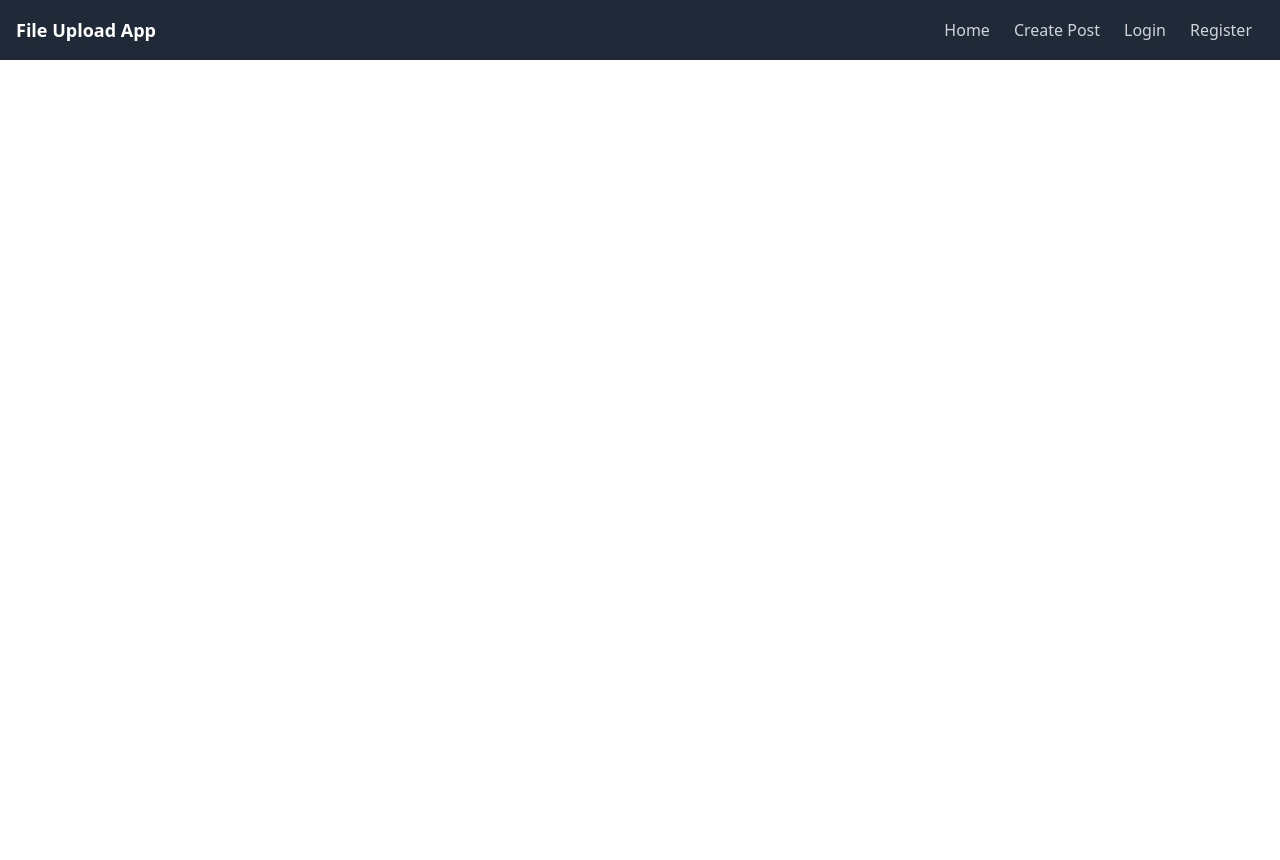
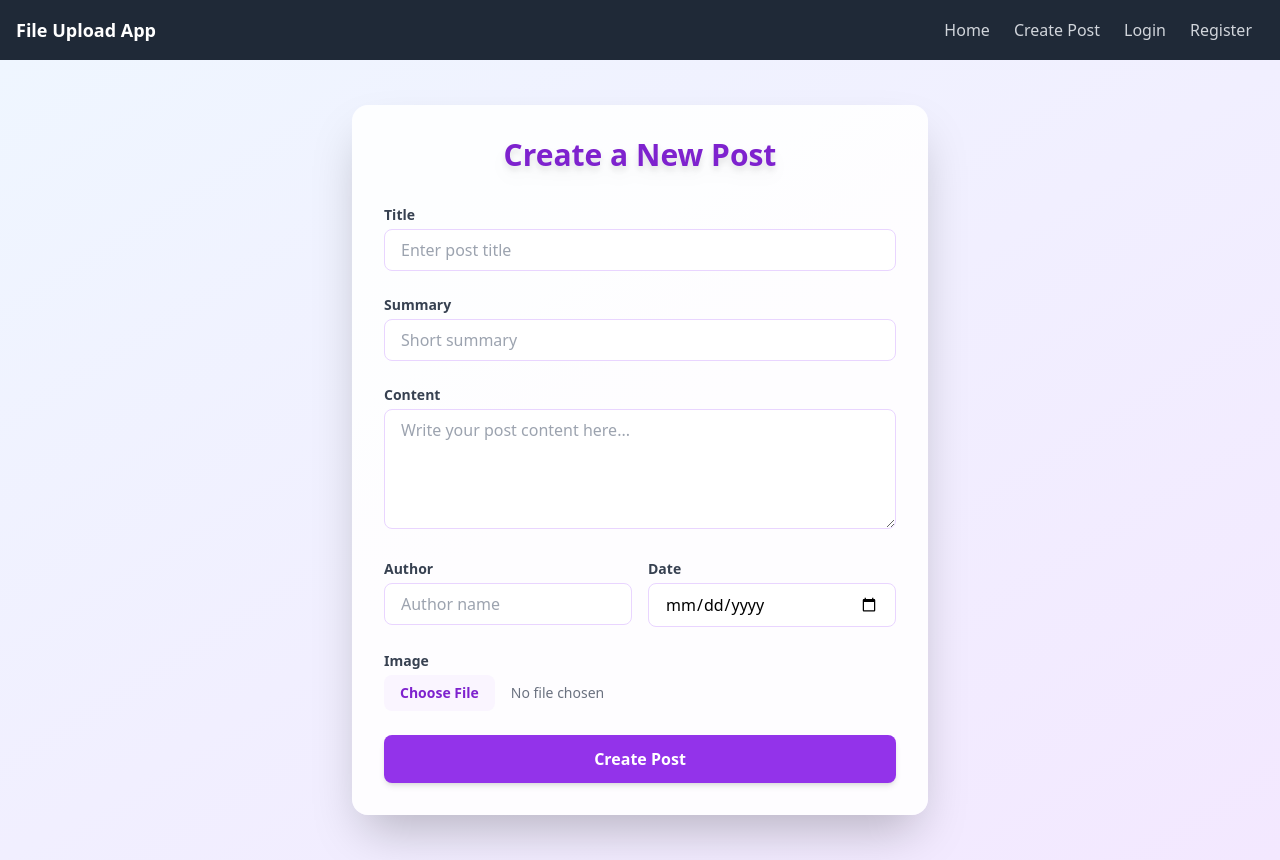
Before and after one commit to sumitksr/BlogApp, a React (Create React App) app in the folder frontend/: page /create in a window 1280 px wide. Before the commit the page ends 800 px from the top, so only its background shows below. Built offline with nearby package versions, Linux system fonts and the light colour scheme.

Commit message:
feat: implement CreatePost component with form handling and improved UI

```diff
--- a/frontend/src/pages/CreatePost.js
+++ b/frontend/src/pages/CreatePost.js
@@ -1,9 +1,112 @@
-import React from 'react'
+import React, { useRef, useState } from 'react';
+import { useNavigate } from 'react-router-dom';
 
 export default function CreatePost() {
+  const imageInputRef = useRef();
+  // navigateing to home page
+  const navigate = useNavigate();
+  const [formData, setFormData] = useState({
+    title: '',
+    summary: '',
+    content: '',
+    author: '',
+    date: '',
+    image: null,
+  });
+
+  function handleChange(e) {
+    const { name, value, type, checked } = e.target;
+    setFormData((prev) => ({
+      ...prev,
+      [name]: type === 'checkbox' ? checked : value,
+    }));
+  }
+
+  function handleSubmit(e) {
+    e.preventDefault();
+    console.log("Form Data Submitted:", formData);
+    alert("Post created successfully!");
+    navigate('/');
+  }
+
   return (
-    <div>
-
+    <div className="min-h-screen bg-gradient-to-br from-blue-50 to-purple-100 py-10 flex items-center justify-center">
+      <div className="bg-white/90 rounded-2xl shadow-2xl p-8 w-full max-w-xl">
+        <h1 className="text-3xl font-extrabold text-center text-purple-700 mb-8 drop-shadow-lg">Create a New Post</h1>
+        <form className="space-y-6" onSubmit={handleSubmit}>
+          <div>
+            <label className="block text-sm font-semibold text-gray-700 mb-1">Title</label>
+            <input
+              type="text"
+              name="title"
+              value={formData.title}
+              onChange={handleChange}
+              className="w-full px-4 py-2 border border-purple-200 rounded-lg focus:outline-none focus:ring-2 focus:ring-purple-400"
+              placeholder="Enter post title"
+              required
+            />
+          </div>
+          <div>
+            <label className="block text-sm font-semibold text-gray-700 mb-1">Summary</label>
+            <input
+              type="text"
+              name="summary"
+              value={formData.summary}
+              onChange={handleChange}
+              className="w-full px-4 py-2 border border-purple-200 rounded-lg focus:outline-none focus:ring-2 focus:ring-purple-400"
+              placeholder="Short summary"
+              required
+            />
+          </div>
+          <div>
+            <label className="block text-sm font-semibold text-gray-700 mb-1">Content</label>
+            <textarea
+              name="content"
+              value={formData.content}
+              onChange={handleChange}
+              className="w-full px-4 py-2 border border-purple-200 rounded-lg focus:outline-none focus:ring-2 focus:ring-purple-400 min-h-[120px]"
+              placeholder="Write your post content here..."
+              required
+            />
+          </div>
+          <div className="flex gap-4">
+            <div className="flex-1">
+              <label className="block text-sm font-semibold text-gray-700 mb-1">Author</label>
+              <input
+                type="text"
+                name="author"
+                value={formData.author}
+                onChange={handleChange}
+                className="w-full px-4 py-2 border border-purple-200 rounded-lg focus:outline-none focus:ring-2 focus:ring-purple-400"
+                placeholder="Author name"
+                required
+              />
+            </div>
+            <div className="flex-1">
+              <label className="block text-sm font-semibold text-gray-700 mb-1">Date</label>
+              <input
+                type="date"
+                name="date"
+                value={formData.date}
+                onChange={handleChange}
+                className="w-full px-4 py-2 border border-purple-200 rounded-lg focus:outline-none focus:ring-2 focus:ring-purple-400"
+                required
+              />
+            </div>
+          </div>
+          <div>
+            <label className="block text-sm font-semibold text-gray-700 mb-1">Image</label>
+            <input
+              ref={imageInputRef}
+              type="file"
+              accept="image/*"
+              name="image"
+              className="block w-full text-sm text-gray-500 file:mr-4 file:py-2 file:px-4 file:rounded-lg file:border-0 file:text-sm file:font-semibold file:bg-purple-50 file:text-purple-700 hover:file:bg-purple-100"
+            />
+          </div>
+          <button type="submit" className="w-full py-3 mt-4 bg-purple-600 hover:bg-purple-700 text-white font-bold rounded-lg shadow-md transition-colors">Create Post</button>
+        </form>
+      </div>
     </div>
-  )
+  );
 }
```
